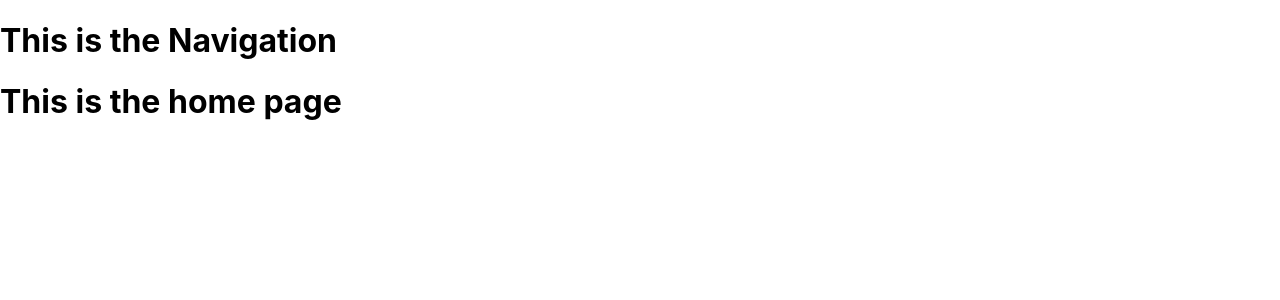
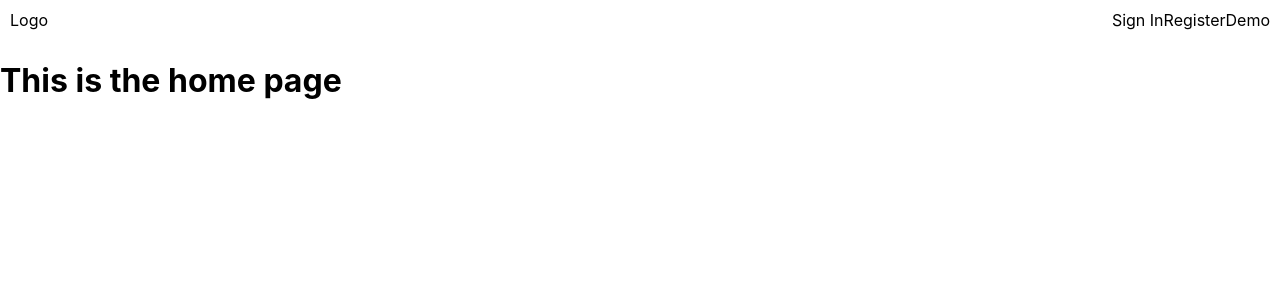
Before and after one commit to Joeld1027/Bugtracker2022-Project-Frontend, a React (Create React App) app: page / in a window 1280 px wide. Shown: the top 300 px of the page. Built offline with nearby package versions, Linux system fonts and the light colour scheme.

Commit message:
added some styles to navbar and added navbar

```diff
--- /dev/null
+++ b/src/components/navbar/navbar.component.jsx
@@ -0,0 +1,18 @@
+import "./navbar.styles.css";
+
+const NavBar = () => {
+	return (
+		<div className="navbar">
+			<div>Logo</div>
+			<div>
+				<ul className="nav-li">
+					<li>Sign In</li>
+					<li>Register</li>
+					<li>Demo</li>
+				</ul>
+			</div>
+		</div>
+	);
+};
+
+export default NavBar;
--- /dev/null
+++ b/src/components/navbar/navbar.styles.css
@@ -0,0 +1,12 @@
+.navbar {
+	display: flex;
+	justify-content: space-between;
+	padding: 10px;
+	margin: 0;
+}
+.nav-li {
+	display: flex;
+	margin: 0;
+	margin-left: 10px;
+	list-style: none;
+}
--- a/src/routes/navigation/navigation.component.jsx
+++ b/src/routes/navigation/navigation.component.jsx
@@ -1,9 +1,10 @@
 import { Outlet } from "react-router-dom";
+import NavBar from "../../components/navbar/navbar.component";
 
 const Navigation = () => {
 	return (
 		<div>
-			<h1>This is the Navigation</h1>
+			<NavBar />
 			<Outlet />
 		</div>
 	);
```
